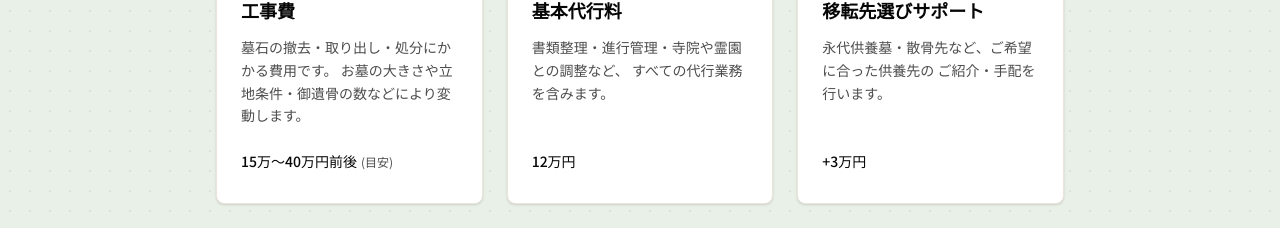
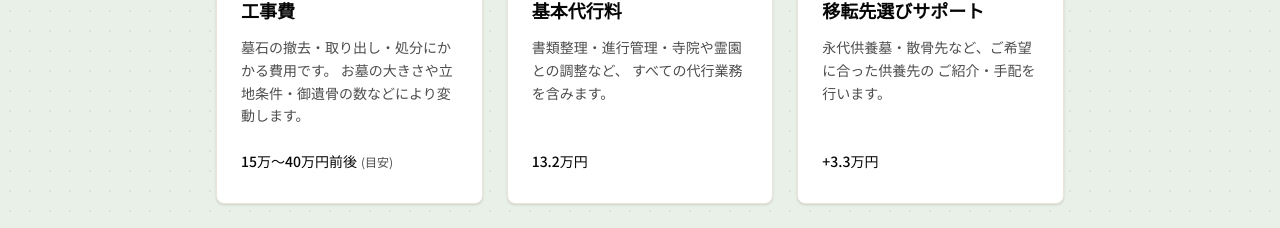
Before and after one commit to kbystmk77-svg/hakajimai-lp, a Next.js app: page / in a window 1280 px wide. Shown: the part 8620-8848 px from the top of the page. Built offline with nearby package versions, Linux system fonts and the light colour scheme.

Commit message:
feat: update pricing details to 13.2万円 and +3.3万円

```diff
--- a/components/sections/pricing.tsx
+++ b/components/sections/pricing.tsx
@@ -47,7 +47,7 @@ export function Pricing() {
               書類整理・進行管理・寺院や霊園との調整など、
               すべての代行業務を含みます。
             </p>
-            <p className="mt-auto pt-3 text-sm font-medium text-foreground">12万円</p>
+            <p className="mt-auto pt-3 text-sm font-medium text-foreground">13.2万円</p>
           </div>
 
           {/* Card 3: 移転先サポート */}
@@ -67,7 +67,7 @@ export function Pricing() {
               永代供養墓・散骨先など、ご希望に合った供養先の
               ご紹介・手配を行います。
             </p>
-            <p className="mt-auto pt-3 text-sm font-medium text-foreground">+3万円</p>
+            <p className="mt-auto pt-3 text-sm font-medium text-foreground">+3.3万円</p>
           </div>
         </div>
 
```
